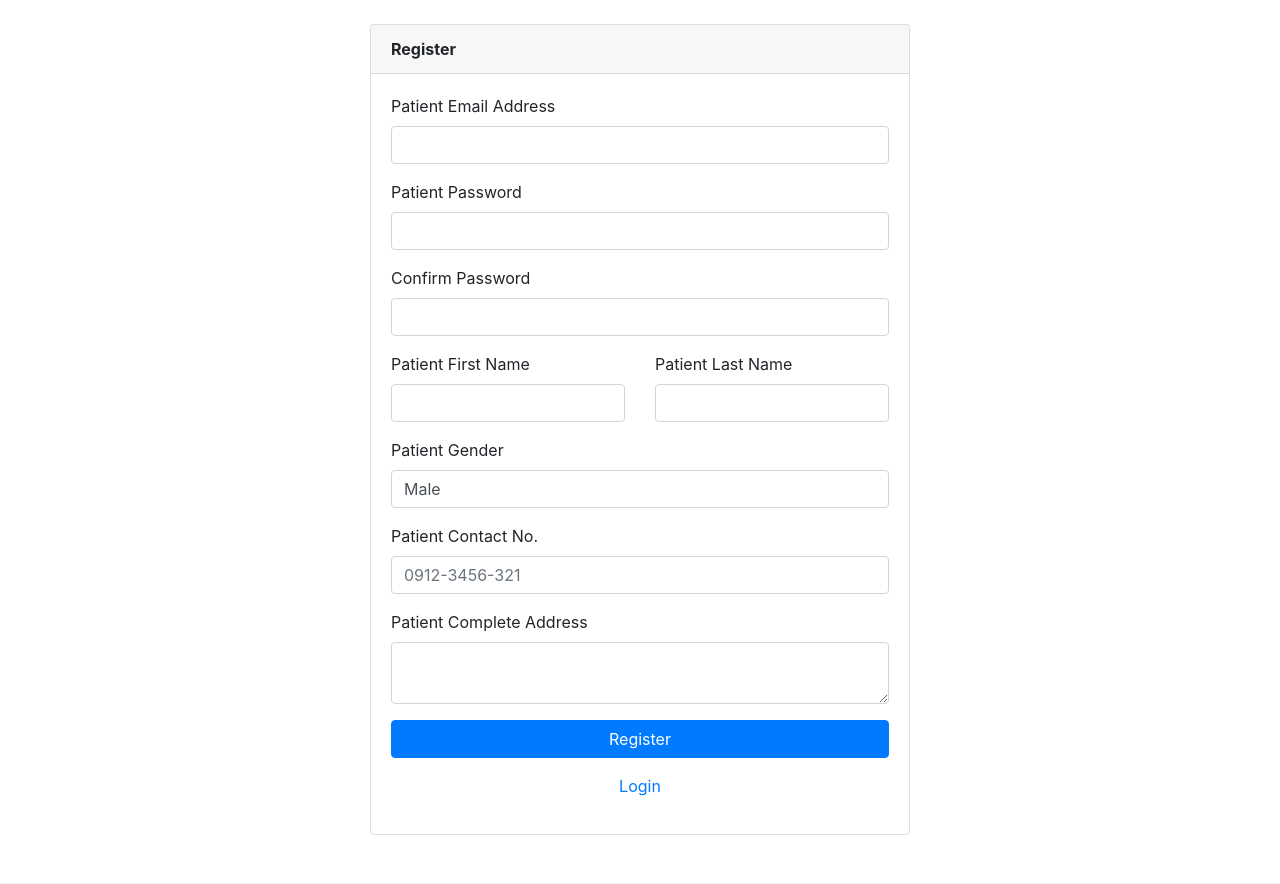
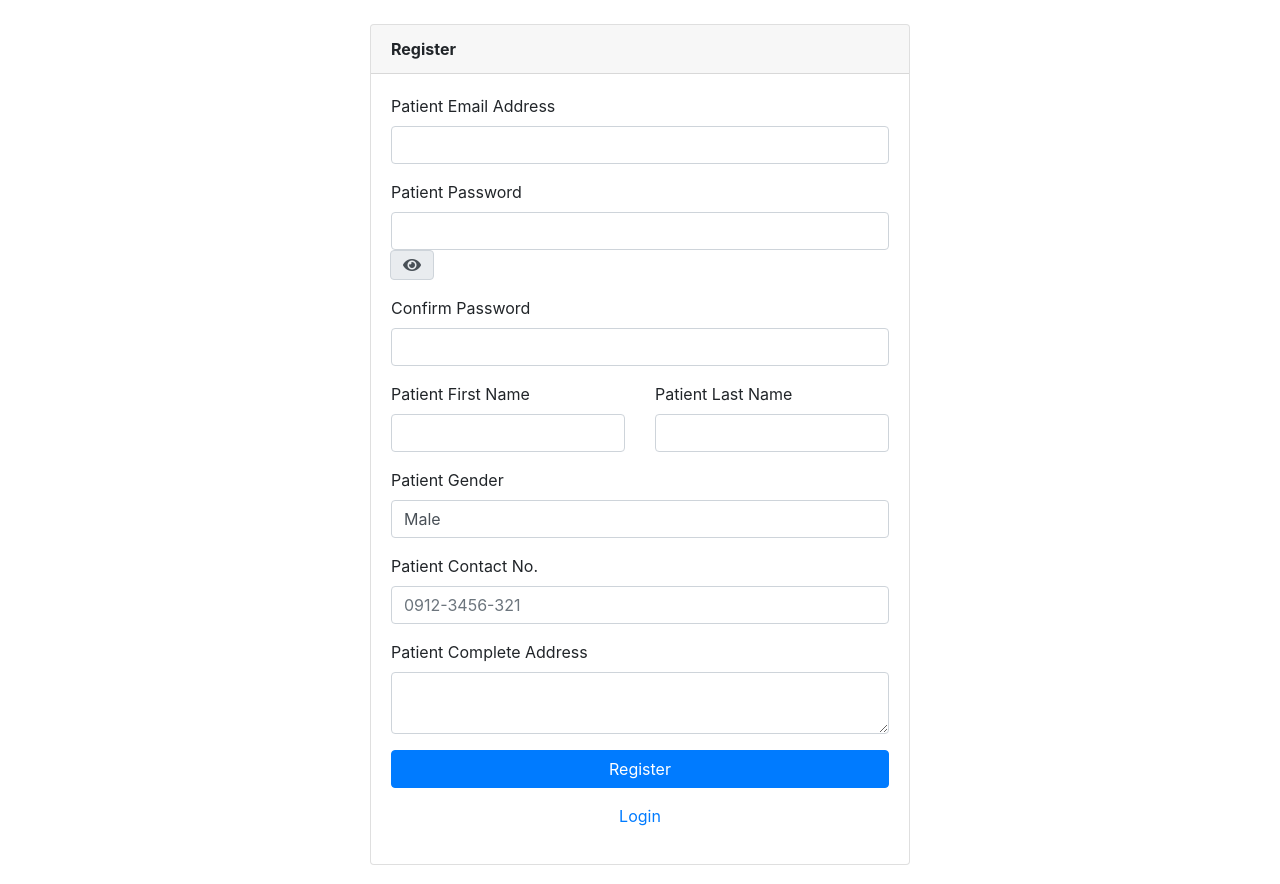
Before and after one commit to Tacs25/ass, a PHP site: page /clinic/main/signup.php in a window 1280 px wide. Shown: the part 76-960 px from the top of the page. Run offline with PHP 8.4, Linux system fonts and the light colour scheme; data that the repository does not hold is empty; some libraries are stand-ins or nearby versions.

Commit message:
Update signup.php

```diff
--- a/main/signup.php
+++ b/main/signup.php
@@ -21,6 +21,9 @@
 						<div class="form-group">
 							<label>Patient Password<span class="text-danger"></label>
 							<input type="password" name="patient_password" id="patient_password" class="form-control" required  />
+							<div class="input-group-append">
+								<div class="input-group-text"><i class="fa fa-eye"></i></div>
+							</div>
 						</div>
 						<div class="form-group">
 							<label>Confirm Password<span class="text-danger"></label>
```
